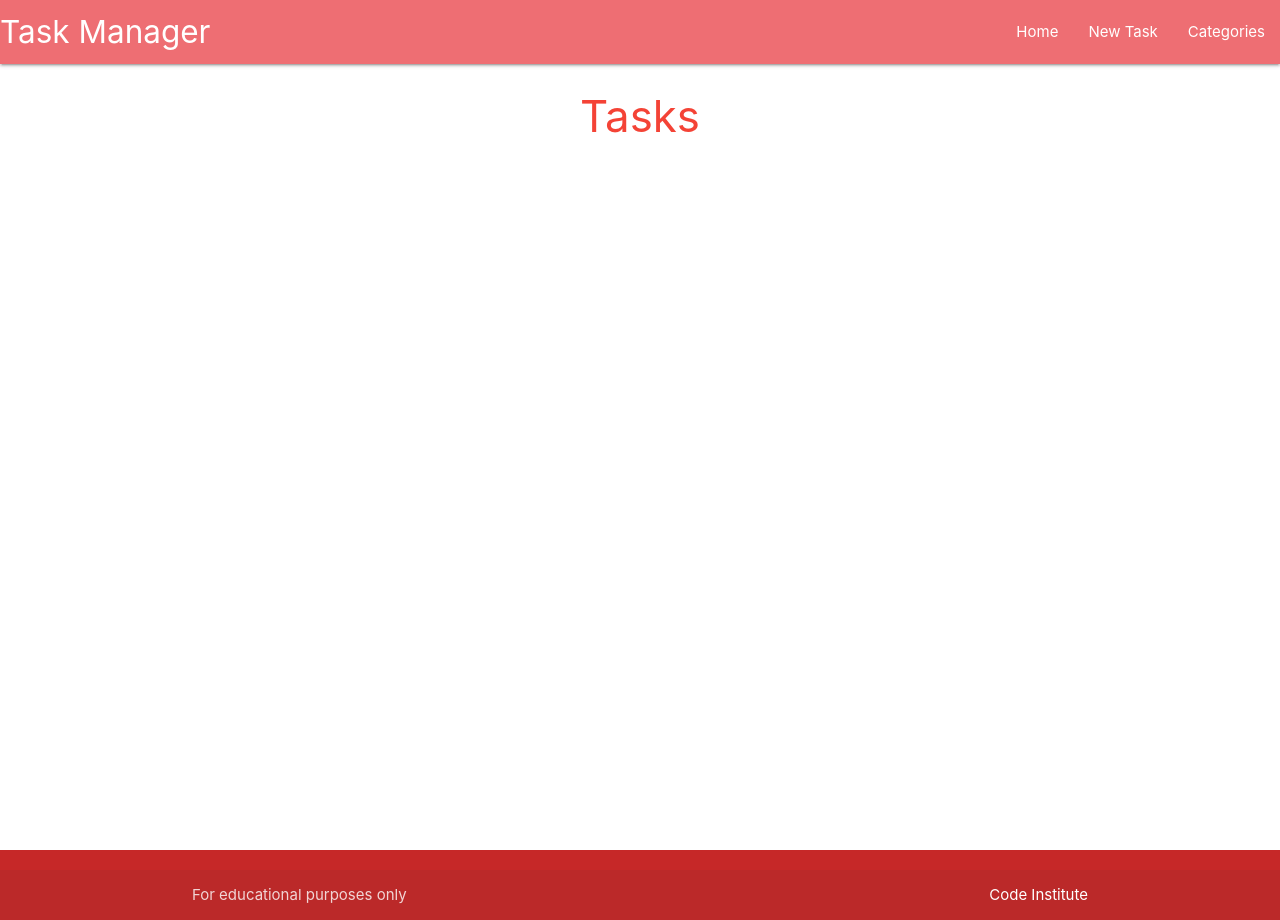
After one commit to Morgana-S/flask-sqlalchemy-task-manager, a Python web app: template taskmanager/templates/tasks.html in a window 1280 px wide. The commit adds this page. Run offline with Jinja, Linux system fonts and the light colour scheme; the template is opened without the code that fills it, so the values that code supplies are empty.

Commit message:
Add content to base and tasks, change routing to tasks for homepage

```diff
--- a/taskmanager/routes.py
+++ b/taskmanager/routes.py
@@ -5,4 +5,4 @@ from taskmanager.models import Category, Task
 
 @app.route("/")
 def home():
-    return render_template("base.html")
+    return render_template("tasks.html")
--- /dev/null
+++ b/taskmanager/static/css/style.css
@@ -0,0 +1,9 @@
+body {
+  display: flex;
+  min-height: 100vh;
+  flex-direction: column;
+}
+
+main {
+  flex: 1 0 auto;
+}
--- /dev/null
+++ b/taskmanager/static/js/script.js
@@ -0,0 +1,5 @@
+document.addEventListener('DOMContentLoaded', function () {
+  // Sidenav Initializations
+  let sidenav = document.querySelectorAll('.sidenav');
+  M.Sidenav.init(sidenav);
+});
--- a/taskmanager/templates/base.html
+++ b/taskmanager/templates/base.html
@@ -3,9 +3,63 @@
   <head>
     <meta charset="UTF-8" />
     <meta name="viewport" content="width=device-width, initial-scale=1.0" />
+    <link
+      rel="stylesheet"
+      href="https://cdnjs.cloudflare.com/ajax/libs/font-awesome/5.15.3/css/all.min.css"
+      integrity="sha512-iBBXm8fW90+nuLcSKlbmrPcLa0OT92xO1BIsZ+ywDWZCvqsWgccV3gFoRBv0z+8dLJgyAHIhR35VZc2oM/gI1w=="
+      crossorigin="anonymous"
+      referrerpolicy="no-referrer" />
+    <link
+      rel="stylesheet"
+      href="https://cdnjs.cloudflare.com/ajax/libs/materialize/1.0.0/css/materialize.min.css" />
+    <link
+      rel="stylesheet"
+      href="{{ url_for('static', filename='css/style.css')  }}" />
     <title>Task Manager</title>
   </head>
   <body>
-    Hello World!
+    <header>
+      <!-- Top NavBar -->
+      <nav class="light-red darken-2">
+        <div class="nav-wrapper">
+          <a href="#!" class="brand-logo">Task Manager</a>
+          <a href="#" data-target="mobile-demo" class="sidenav-trigger">
+            <i class="fas fa-bars"></i>
+          </a>
+          <ul class="right hide-on-med-and-down">
+            <li><a href="{{  url_for('home')  }}">Home</a></li>
+            <li><a href="">New Task</a></li>
+            <li><a href="">Categories</a></li>
+          </ul>
+        </div>
+      </nav>
+      <!-- Mobile Side NavBar -->
+      <ul class="sidenav" id="mobile-demo">
+        <li><a href="{{  url_for('home')  }}">Home</a></li>
+        <li><a href="">New Task</a></li>
+        <li><a href="">Categories</a></li>
+      </ul>
+    </header>
+    <main class="container">
+      <!-- prettier-ignore -->
+      {% block content %}
+        {% endblock %}
+    </main>
+    <footer class="page-footer red darken-3">
+      <div class="footer-copyright">
+        <div class="container">
+          For educational purposes only
+          <a
+            class="white-text right"
+            href="https://codeinstitute.net"
+            target="_blank">
+            Code Institute
+          </a>
+        </div>
+      </div>
+    </footer>
+
+    <script src="https://cdnjs.cloudflare.com/ajax/libs/materialize/1.0.0/js/materialize.min.js"></script>
+    <script src="{{ url_for('static', filename='js/script.js')  }}"></script>
   </body>
 </html>
--- /dev/null
+++ b/taskmanager/templates/tasks.html
@@ -0,0 +1,7 @@
+<!-- prettier-ignore -->
+{% extends "base.html" %}
+{% block content %}
+
+<h3 class="red-text center-align">Tasks</h3>
+
+{% endblock %}
```
